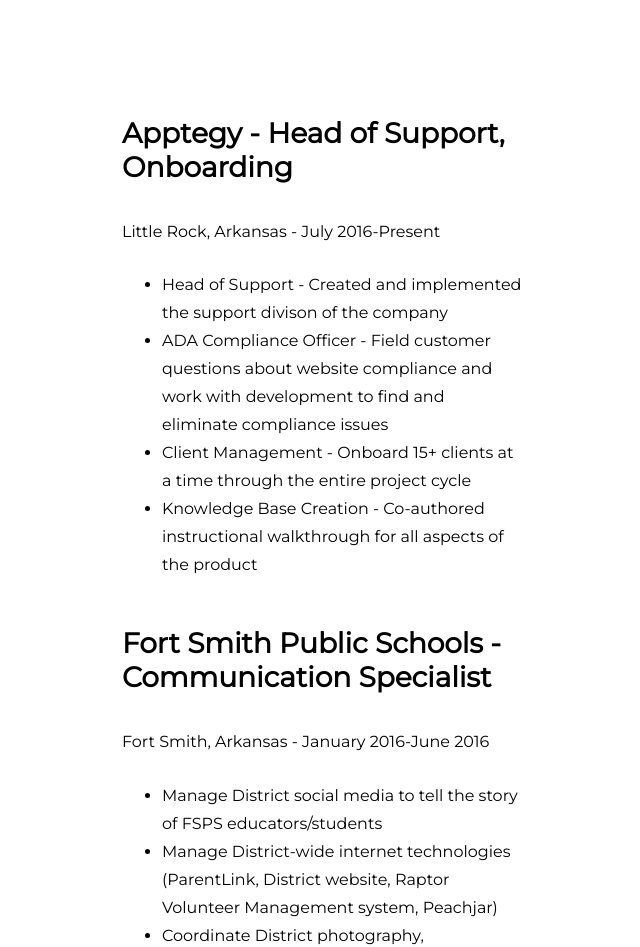
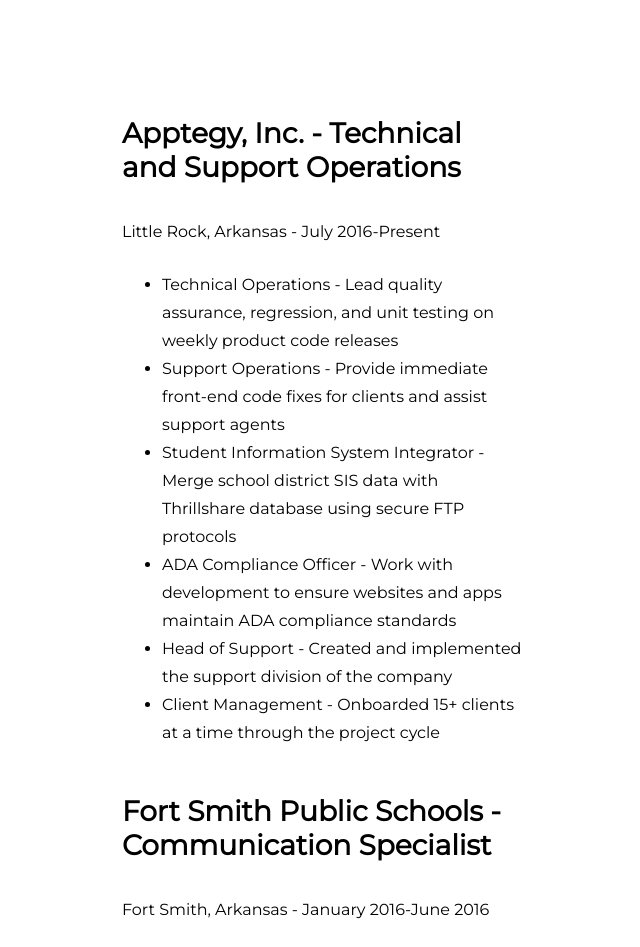
Before and after one commit to MooseTheHuman/MCV.3, a plain HTML site: page index.html in a window 1280 px wide. Shown: the part 803-1750 px from the top of the page, without its empty margins (638-1278 px from the left). Drawn offline with Linux system fonts and the light colour scheme.

Commit message:
ApptegyRoles
Updating the code to reflect job duties at Apptegy.

```diff
--- a/index.html
+++ b/index.html
@@ -76,13 +76,15 @@
                 <div class="chapter__content">
                     <div class="row padding--s-2 padding--m-4 padding--xl-8">
                         <div class="column--s-12 padding--s-1 padding--m-2">
-                            <h4>Apptegy - Head of Support, Onboarding</h4>
+                            <h4>Apptegy, Inc. - Technical and Support Operations</h4>
                             <p>Little Rock, Arkansas - July 2016-Present</p>
                             <ul>
-                                <li>Head of Support - Created and implemented the support divison of the company</li>
-                                <li>ADA Compliance Officer - Field customer questions about website compliance and work with development to find and eliminate compliance issues</li>
-                                <li>Client Management - Onboard 15+ clients at a time through the entire project cycle</li>
-                                <li>Knowledge Base Creation - Co-authored instructional walkthrough for all aspects of the product</li>
+                                <li>Technical Operations - Lead quality assurance, regression, and unit testing on weekly product code releases</li>
+				<li>Support Operations - Provide immediate front-end code fixes for clients and assist support agents</li>
+				<li>Student Information System Integrator - Merge school district SIS data with Thrillshare database using secure FTP protocols</li>
+				<li>ADA Compliance Officer - Work with development to ensure websites and apps maintain ADA compliance standards</li>
+				<li>Head of Support - Created and implemented the support division of the company</li>
+				<li>Client Management - Onboarded 15+ clients at a time through the project cycle</li>
                             </ul>
                         </div>
                         <div class="column--s-12">
```
